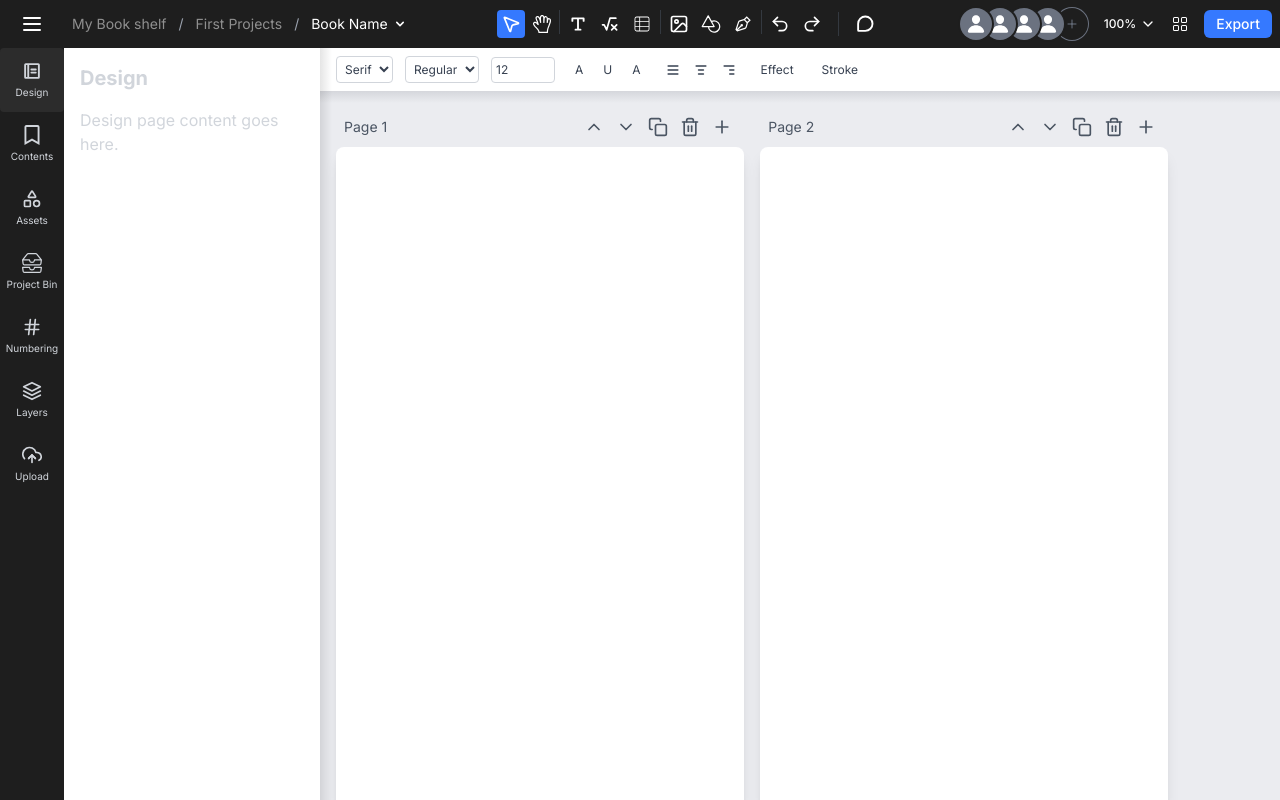
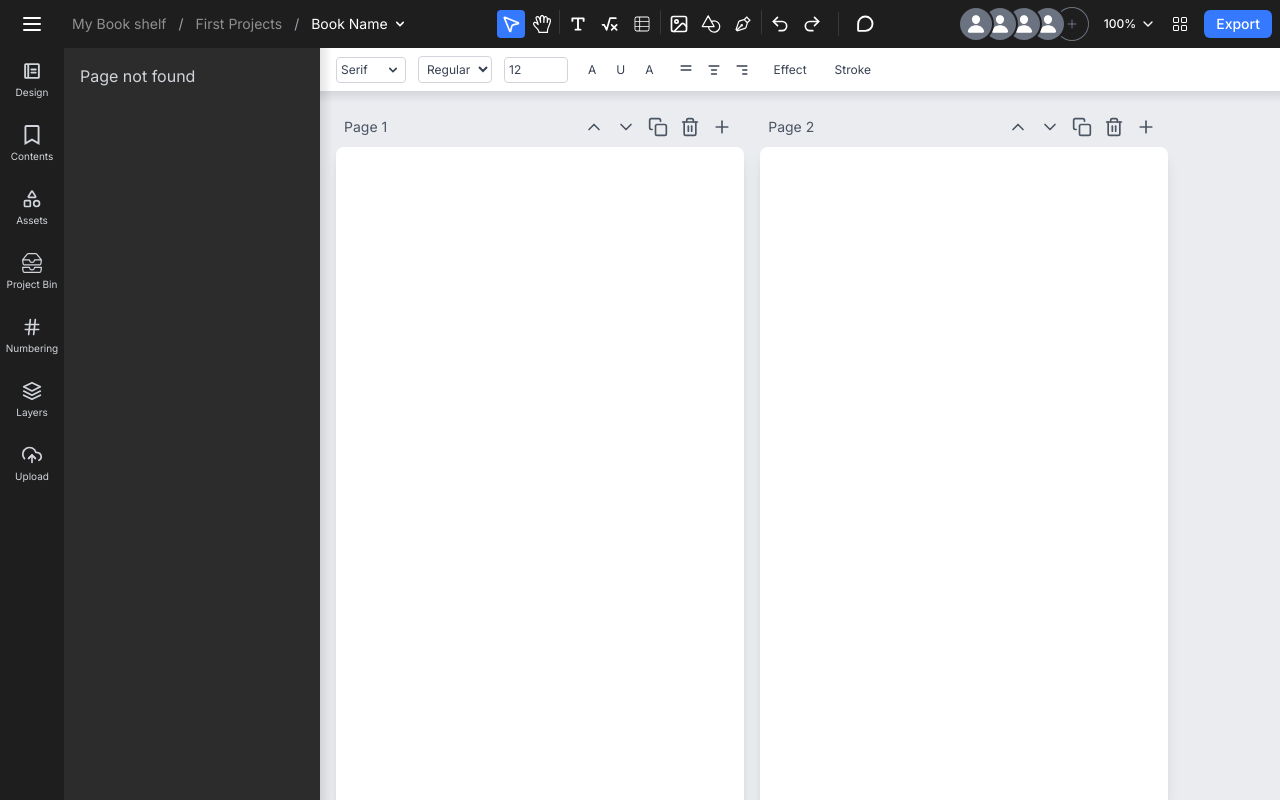
Before and after one commit to alemem64/shelvas, a Next.js app: page / in a window 1280 px wide. Built offline with nearby package versions, Linux system fonts and the light colour scheme.

Commit message:
fonts 페이지 제작중

```diff
--- a/src/app/layout.tsx
+++ b/src/app/layout.tsx
@@ -6,6 +6,7 @@ import Sidebar from '@/components/Sidebar/Sidebar'
 import Toolbar from '@/components/Toolbar'
 import { ZoomProvider } from '../context/ZoomContext';
 import { HandModeProvider } from '../context/HandModeContext';
+import { ToolbarProvider } from '../context/ToolbarContext'; // 추가
 import ZoomWrapper from '@/components/ZoomWrapper';
 import SidebarShadow from '@/components/Sidebar/SidebarShadow';
 import ZoomWrapperShadow from '@/components/ZoomWrapperShadow';
@@ -30,6 +31,7 @@ export default function RootLayout({
       <body className={inter.className}>
         <ZoomProvider>
           <HandModeProvider>
+            <ToolbarProvider> {/* 추가 */}
               <div className="flex flex-col h-screen">
                 <TopNav />
                 <div className="flex flex-1 overflow-hidden">
@@ -50,6 +52,7 @@ export default function RootLayout({
                   </div>
                 </div>
               </div>
+            </ToolbarProvider> {/* 추가 */}
           </HandModeProvider>
         </ZoomProvider>
       </body>
--- a/src/components/Sidebar/Sidebar.tsx
+++ b/src/components/Sidebar/Sidebar.tsx
@@ -6,6 +6,7 @@ import { FaRegBookmark } from "react-icons/fa";
 import { LuShapes, LuHash } from "react-icons/lu";
 import { BsInboxes } from "react-icons/bs";
 import { FiLayers, FiUploadCloud } from "react-icons/fi";
+import { useToolbar } from '../../context/ToolbarContext';
 
 // 모든 페이지 컴포넌트를 미리 임포트
 import Design from './DarkPages/Design';
@@ -27,19 +28,24 @@ const pages = [
 ];
 
 const Sidebar = () => {
-  const [selectedPage, setSelectedPage] = useState('Design');
   const [isRightBarVisible, setIsRightBarVisible] = useState(true);
+  const { isWhiteBar, toggleWhiteBar, activeComponent, setActiveComponent } = useToolbar();
 
   const handlePageClick = (pageName: string) => {
-    if (selectedPage === pageName) {
+    if (activeComponent === pageName) {
       setIsRightBarVisible(!isRightBarVisible);
     } else {
-      setSelectedPage(pageName);
+      setActiveComponent(pageName);
       setIsRightBarVisible(true);
+    }
+    if (isWhiteBar) {
+      toggleWhiteBar(); // White bar 모드를 비활성화
     }
   };
 
-  const SelectedComponent = pages.find(page => page.name === selectedPage)?.component || (() => <div>Page not found</div>);
+  const SelectedComponent = isWhiteBar
+    ? Fonts
+    : pages.find(page => page.name === activeComponent)?.component || (() => <div>Page not found</div>);
 
   return (
     <aside className="flex bg-[#1E1E1E] text-gray-300">
@@ -49,7 +55,7 @@ const Sidebar = () => {
             <li
               key={page.name}
               className={`cursor-pointer hover:bg-[#2C2C2C] rounded w-16 h-16 ${
-                selectedPage === page.name ? 'bg-[#2C2C2C]' : ''
+                activeComponent === page.name && !isWhiteBar ? 'bg-[#2C2C2C]' : ''
               }`}
               onClick={() => handlePageClick(page.name)}
             >
@@ -61,8 +67,8 @@ const Sidebar = () => {
           ))}
         </ul>
       </div>
-      {isRightBarVisible && (
-        <div className="w-64 bg-[#ffffff] p-4 overflow-y-auto">
+      {(isRightBarVisible || isWhiteBar) && (
+        <div className={`w-64 p-4 overflow-y-auto ${isWhiteBar ? 'bg-white text-black' : 'bg-[#2C2C2C]'}`}>
           <SelectedComponent />
         </div>
       )}
--- /dev/null
+++ b/src/components/Sidebar/WhitePages/Fonts.tsx
@@ -0,0 +1,12 @@
+import React from 'react';
+
+const Fonts = () => {
+  return (
+    <div>
+      <h2 className="text-xl font-bold mb-4">Fonts</h2>
+      <p>Font selection and customization options go here.</p>
+    </div>
+  );
+};
+
+export default Fonts;
--- a/src/components/Toolbar.tsx
+++ b/src/components/Toolbar.tsx
@@ -1,13 +1,26 @@
+'use client'
 import React from 'react';
+import { useToolbar } from '../context/ToolbarContext';
 
 const Toolbar = () => {
+  const { isSerifActive, toggleSerif } = useToolbar();
+
   return (
     <div className="relative">
       <div className="absolute left-0 right-0 top-9 h-5 bg-gradient-to-b from-black/20 to-transparent pointer-events-none z-0" />
       <div className="bg-white p-2 pl-4 flex justify-start items-center space-x-3 text-gray-700 text-xs shadow-toolbar relative z-10">
-        <select className="border border-gray-300 rounded p-1 bg-transparent hover:bg-gray-100">
-          <option>Serif</option>
-        </select>
+        <button
+          className={`border border-gray-300 rounded p-1 bg-transparent hover:bg-gray-100 w-[70px] text-left flex justify-between items-center ${
+            isSerifActive ? 'bg-gray-200' : ''
+          }`}
+          onClick={toggleSerif}
+        >
+          Serif
+          <svg className="w-4 h-4 ml-1" fill="currentColor" viewBox="0 0 20 20">
+            <path fillRule="evenodd" d="M5.293 7.293a1 1 0 011.414 0L10 10.586l3.293-3.293a1 1 0 111.414 1.414l-4 4a1 1 0 01-1.414 0l-4-4a1 1 0 010-1.414z" clipRule="evenodd" />
+          </svg>
+        </button>
+
         <select className="border border-gray-300 rounded p-1 bg-transparent hover:bg-gray-100">
           <option>Regular</option>
         </select>
@@ -20,7 +33,7 @@ const Toolbar = () => {
         <div className="flex space-x-1">
           <button className="rounded p-1 hover:bg-gray-100">
             <svg className="w-4 h-4" fill="currentColor" viewBox="0 0 20 20">
-              <path fillRule="evenodd" d="M3 5a1 1 0 011-1h12a1 1 0 110 2H4a1 1 0 01-1-1zm0 5a1 1 0 011-1h12a1 1 0 110 2H4a1 1 0 01-1-1zm0 5a1 1 0 011-1h12a1 1 0 110 2H4a1 1 0 01-1-1z" clipRule="evenodd" />
+              <path fillRule="evenodd" d="M3 5a1 1 0 011-1h12a1 1 0 110 2H4a1 1 0 01-1-1zm0 5a1 1 0 011-1h12a1 1 0 110 2H4a1 1 0 01-1-1z" clipRule="evenodd" />
             </svg>
           </button>
           <button className="rounded p-1 hover:bg-gray-100">
--- /dev/null
+++ b/src/context/ToolbarContext.tsx
@@ -0,0 +1,35 @@
+'use client'
+
+import React, { createContext, useContext, useState } from 'react';
+
+interface ToolbarContextType {
+  isWhiteBar: boolean;
+  toggleWhiteBar: () => void;
+  activeComponent: string | null;
+  setActiveComponent: (component: string | null) => void;
+}
+
+const ToolbarContext = createContext<ToolbarContextType | undefined>(undefined);
+
+export const ToolbarProvider: React.FC<{ children: React.ReactNode }> = ({ children }) => {
+  const [isWhiteBar, setIsWhiteBar] = useState(false);
+  const [activeComponent, setActiveComponent] = useState<string | null>(null);
+
+  const toggleWhiteBar = () => {
+    setIsWhiteBar(!isWhiteBar);
+  };
+
+  return (
+    <ToolbarContext.Provider value={{ isWhiteBar, toggleWhiteBar, activeComponent, setActiveComponent }}>
+      {children}
+    </ToolbarContext.Provider>
+  );
+};
+
+export const useToolbar = () => {
+  const context = useContext(ToolbarContext);
+  if (context === undefined) {
+    throw new Error('useToolbar must be used within a ToolbarProvider');
+  }
+  return context;
+};
```
Lines whose indentation alone changed are shown as unchanged.
